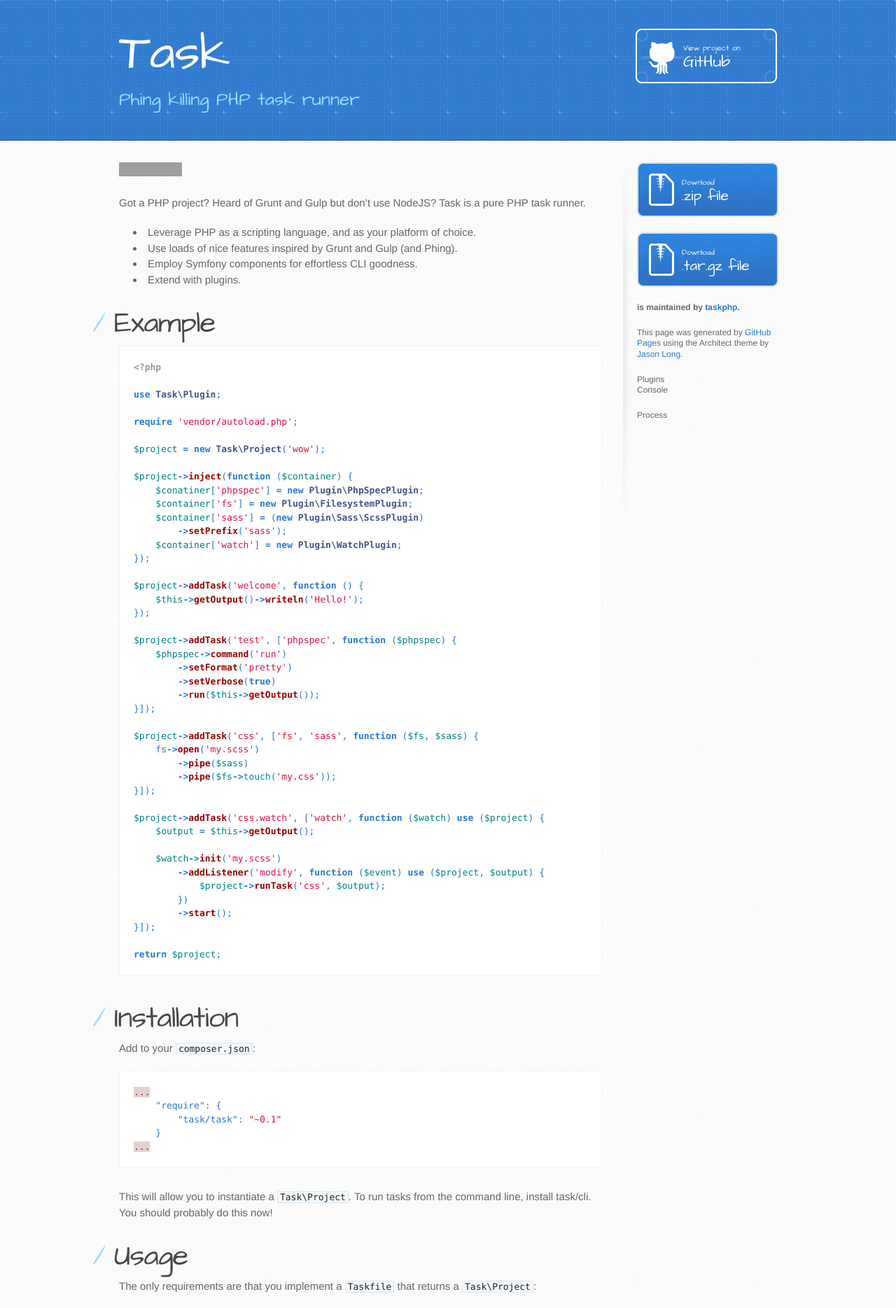
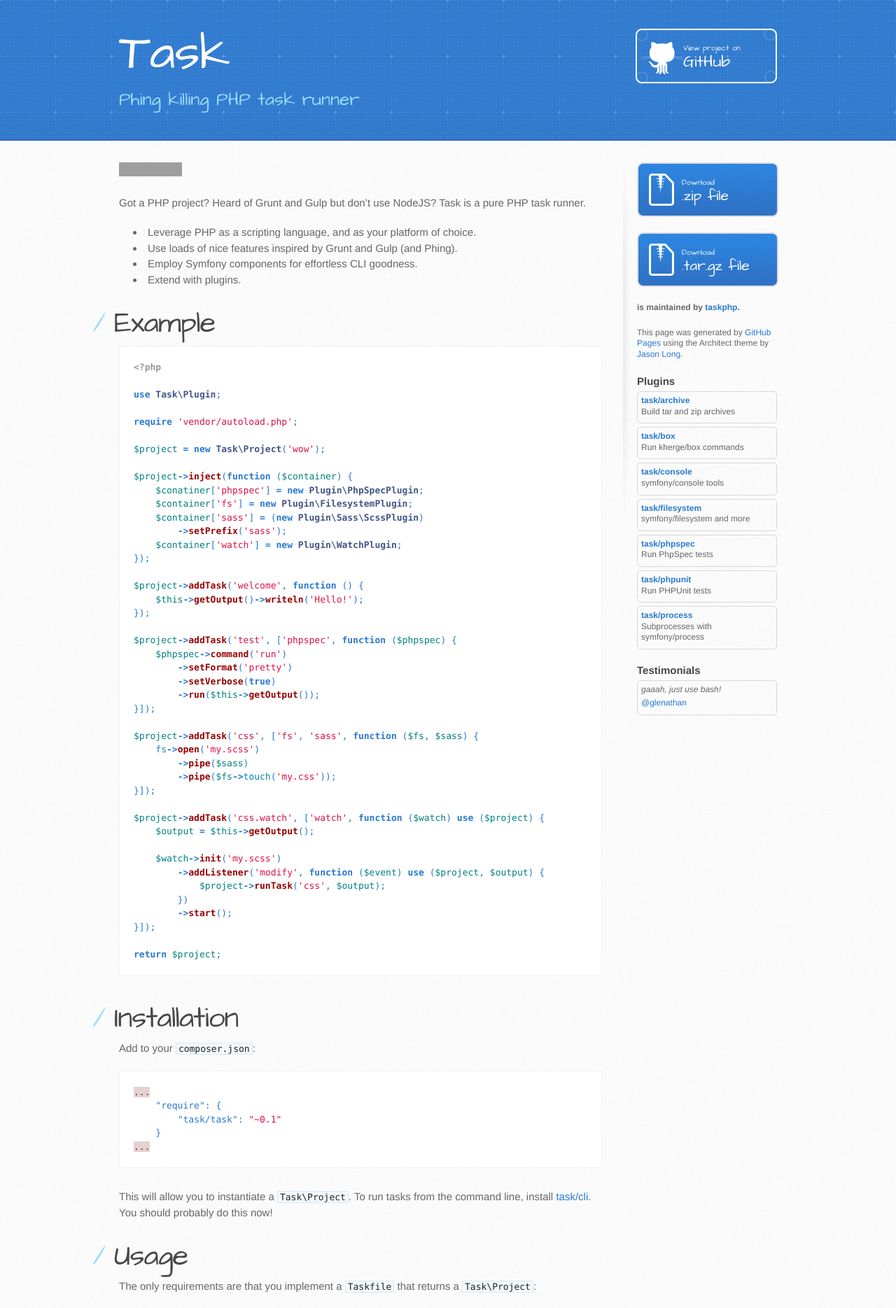
Before and after one commit to taskphp/taskphp.github.io, a Jekyll site: the page built from index.md, in a window 1280 px wide. Shown: the top 1869 px of the page at 70% size. Built offline with Jekyll 4.4.1, drawn with Linux system fonts in a browser that asks for light colours; Markdown is read by kramdown in place of the engine named in the settings; some of the changed text lies outside the part shown; grey boxes are pictures that could not be loaded.

Commit message:
Add list of plugins and testimonials

````diff
--- /dev/null
+++ b/_data/plugins.yml
@@ -0,0 +1,27 @@
+- name: task/archive
+  repo: taskphp/archive
+  description: Build tar and zip archives
+
+- name: task/box
+  repo: taskphp/box
+  description: Run kherge/box commands
+
+- name: task/console
+  repo: taskphp/console
+  description: symfony/console tools
+
+- name: task/filesystem
+  repo: taskphp/filesystem
+  description: symfony/filesystem and more
+
+- name: task/phpspec
+  repo: taskphp/phpspec
+  description: Run PhpSpec tests
+
+- name: task/phpunit
+  repo: taskphp/phpunit
+  description: Run PHPUnit tests
+
+- name: task/process
+  repo: taskphp/process
+  description: Subprocesses with symfony/process
--- a/_layouts/default.html
+++ b/_layouts/default.html
@@ -45,9 +45,20 @@
 
           <p>This page was generated by <a href="https://pages.github.com">GitHub Pages</a> using the Architect theme by <a href="https://twitter.com/jasonlong">Jason Long</a>.</p>
 
-          <h2>Plugins</h2>
-          <p>Console</p>
-          <p>Process</p>
+          <h1>Plugins</h1>
+          {% for plugin in site.data.plugins %}
+          <div class="plugin box">
+            <h2><a href="https://github.com/{{ plugin.repo }}" target="_blank">{{ plugin.name }}</a></h2>
+            <p>{{ plugin.description }}</p>
+          </div>
+          {% endfor %}
+
+          <h1>Testimonials</h1>
+          <div class="testimonial box">
+            <p class="quote">gaaah, just use bash!</p>
+            <p class="reviewer"><a href="https://github.com/glenjamin" target="_blank">@glenathan</a></p>
+          </div>
+
         </aside>
       </div>
     </div>
--- a/index.md
+++ b/index.md
@@ -75,7 +75,7 @@ Add to your `composer.json`:
 ...
 ```
 
-This will allow you to instantiate a `Task\Project`. To run tasks from the command line, install task/cli. You should probably do this now!
+This will allow you to instantiate a `Task\Project`. To run tasks from the command line, install [task/cli](https://github.com/taskphp/cli). You should probably do this now!
 
 Usage
 =====
@@ -113,7 +113,7 @@ Available commands:
   shell
 ```
 
-If you've used Symfony's Console component before this will look familiar! Your `Task\Project` is a `Symfony\Component\Console\Application` and so you have a pretty CLI application out of the box.
+If you've used [Symfony's Console component](https://github.com/symfony/console) before this will look familiar! Your `Task\Project` is a `Symfony\Component\Console\Application` and so you have a pretty CLI application out of the box.
 
 Add a task:
 
--- a/stylesheets/stylesheet.css
+++ b/stylesheets/stylesheet.css
@@ -369,6 +369,37 @@ footer a:hover {
 * html .clearfix {height: 1%;}
 .clearfix {display: block;}
 
+/* ASIDE */
+
+aside h1 {
+  font-size: 15px;
+  font-weight: bold;
+  color: #474747;
+  margin-top: 20px;
+}
+
+aside h2 {
+  font-size: 12px;
+  font-weight: bold;
+  color: #474747;
+}
+
+aside .box {
+    border: 1px solid #d8d8d8;
+    margin: 5px 0;
+    padding: 5px;
+    border-radius: 5px;
+}
+
+aside .box p {
+    margin-bottom: 3px;
+}
+
+aside .testimonial .quote {
+    font-style: italic;
+}
+
+
 /* #Media Queries
 ================================================== */
 
````
Also changed, not shown: css/main.css (deleted, +0 -160 lines), css/syntax.css (deleted, +0 -60 lines).
